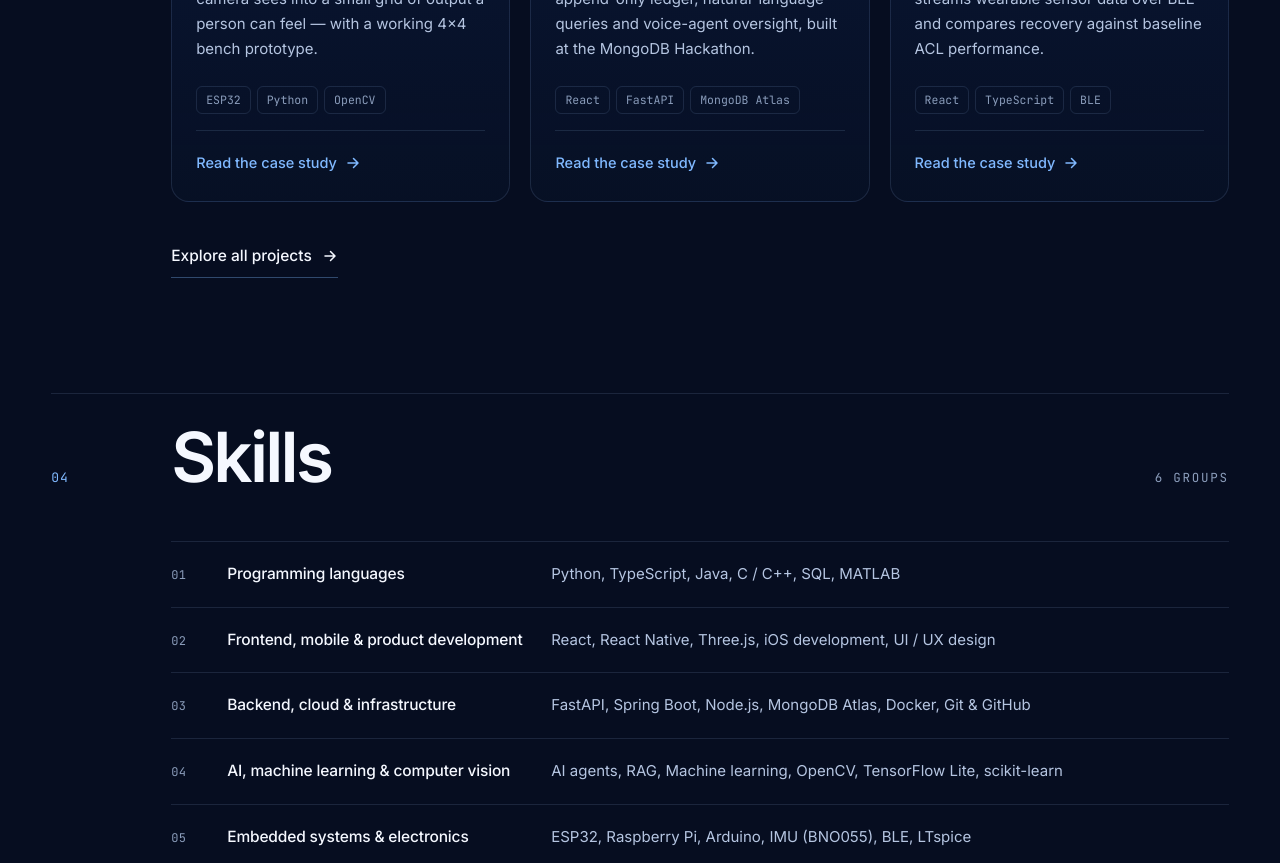
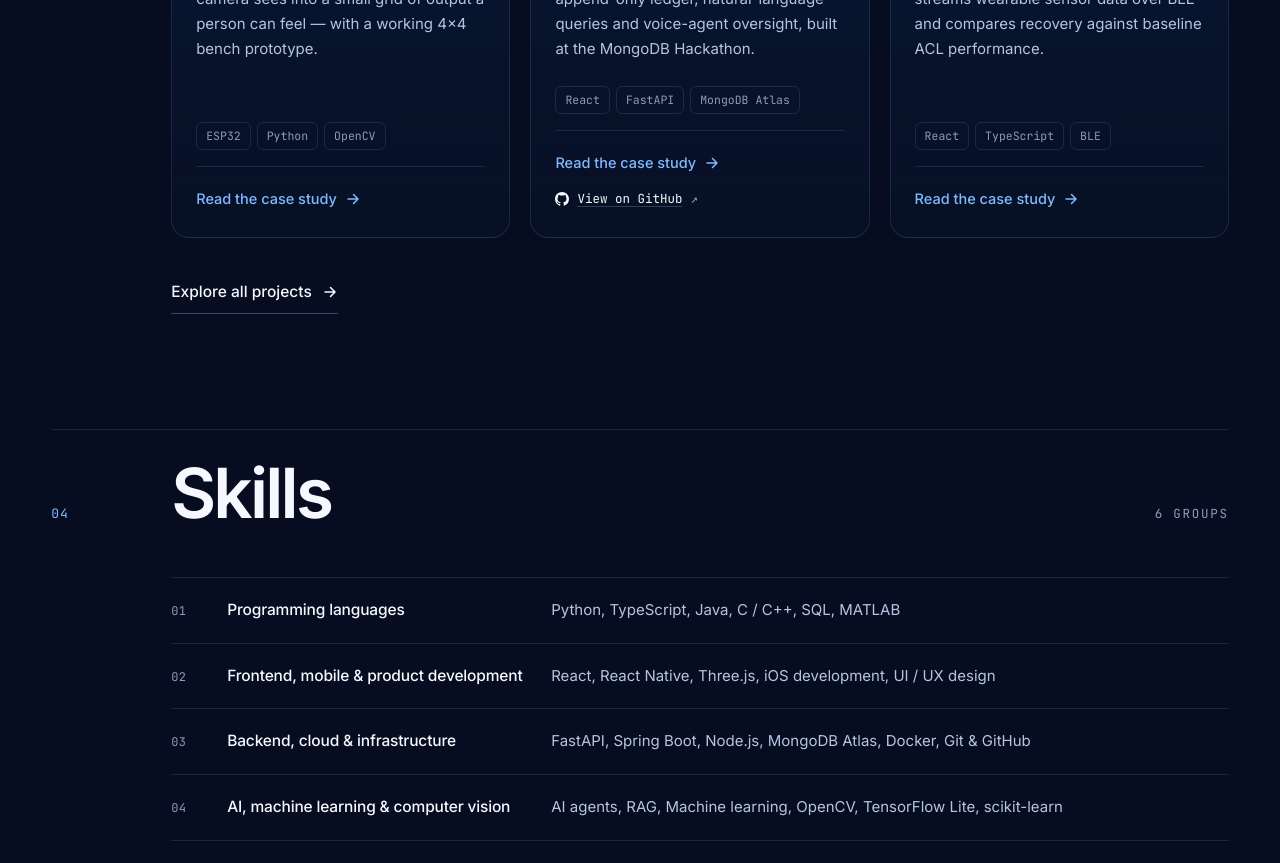
Before and after one commit to smithja06/jaden-smith-portfolio, a React (Vite) app: page / in a window 1280 px wide. Shown: the part 2800-3663 px from the top of the page. Built offline with nearby package versions, Linux system fonts and the light colour scheme.

Commit message:
Link custodyOS to its GitHub repository with a View on GitHub link

```diff
--- a/src/components/Icons.tsx
+++ b/src/components/Icons.tsx
@@ -14,3 +14,10 @@ export const Info = () => (
     <path d="M8 7.2v3.6M8 5.2v.1" stroke="currentColor" strokeWidth="1.5" strokeLinecap="round" />
   </svg>
 );
+
+/** GitHub mark, drawn in the current text colour. */
+export const GitHubIcon = ({ size = 14 }: { size?: number }) => (
+  <svg className="gh-icon" width={size} height={size} viewBox="0 0 16 16" fill="currentColor" aria-hidden="true">
+    <path d="M8 0C3.58 0 0 3.58 0 8c0 3.54 2.29 6.53 5.47 7.59.4.07.55-.17.55-.38 0-.19-.01-.82-.01-1.49-2.01.37-2.53-.49-2.69-.94-.09-.23-.48-.94-.82-1.13-.28-.15-.68-.52-.01-.53.63-.01 1.08.58 1.23.82.72 1.21 1.87.87 2.33.66.07-.52.28-.87.51-1.07-1.78-.2-3.64-.89-3.64-3.95 0-.87.31-1.59.82-2.15-.08-.2-.36-1.02.08-2.12 0 0 .67-.21 2.2.82.64-.18 1.32-.27 2-.27.68 0 1.36.09 2 .27 1.53-1.04 2.2-.82 2.2-.82.44 1.1.16 1.92.08 2.12.51.56.82 1.27.82 2.15 0 3.07-1.87 3.75-3.65 3.95.29.25.54.73.54 1.48 0 1.07-.01 1.93-.01 2.2 0 .21.15.46.55.38A8.013 8.013 0 0 0 16 8c0-4.42-3.58-8-8-8Z" />
+  </svg>
+);
--- a/src/components/content/FeaturedCard.tsx
+++ b/src/components/content/FeaturedCard.tsx
@@ -2,7 +2,7 @@ import { Link } from 'react-router-dom';
 import type { FeaturedCard as Card } from '../../content/featured';
 import { ProjectArt } from '../art/ProjectArt';
 import { Arrow } from '../Icons';
-import { TechList } from './Meta';
+import { RepoLink, TechList } from './Meta';
 import { noBreakHyphens } from '../../lib/text';
 
 /**
@@ -40,6 +40,11 @@ export function FeaturedCard({
           </span>
         </div>
       </Link>
+      {card.repo && (
+        <div className="feat-repo">
+          <RepoLink href={card.repo} name={card.title} />
+        </div>
+      )}
     </article>
   );
 }
--- a/src/components/content/Meta.tsx
+++ b/src/components/content/Meta.tsx
@@ -1,4 +1,5 @@
 import { Link } from 'react-router-dom';
+import { GitHubIcon } from '../Icons';
 import { isProvided, type Evidence, type MediaItem, type Metric } from '../../content/types';
 
 /** Small status pill: '● Working prototype'. */
@@ -48,6 +49,19 @@ export function evidenceItems(e?: Evidence): { label: string; href: string }[] {
   return items;
 }
 
+const isGitHub = (href: string) => /^https:\/\/github\.com\//.test(href);
+
+/** "View on GitHub ↗" with the GitHub mark: small mono text, opens in a new tab. */
+export function RepoLink({ href, name, className = '' }: { href: string; name: string; className?: string }) {
+  return (
+    <a href={href} className={`repo-link ${className}`} target="_blank" rel="noreferrer" aria-label={`${name} on GitHub (opens in a new tab)`}>
+      <GitHubIcon />
+      <span className="repo-link-text">View on GitHub</span>
+      <span className="repo-link-arrow" aria-hidden="true">↗</span>
+    </a>
+  );
+}
+
 export function EvidenceLinks({ evidence, className = 'evidence' }: { evidence?: Evidence; className?: string }) {
   const items = evidenceItems(evidence);
   if (!items.length) return null;
@@ -55,7 +69,9 @@ export function EvidenceLinks({ evidence, className = 'evidence' }: { evidence?:
     <ul className={className}>
       {items.map((l) => (
         <li key={l.href}>
-          {l.href.startsWith('/')
+          {l.label === evidenceLabels.repo && isGitHub(l.href)
+            ? <a href={l.href} className="btn btn-ghost btn-sm" target="_blank" rel="noreferrer"><GitHubIcon /> View on GitHub <span aria-hidden="true">↗</span></a>
+            : l.href.startsWith('/')
             ? <Link to={l.href} className="btn btn-ghost btn-sm">{l.label}</Link>
             : <a href={l.href} className="btn btn-ghost btn-sm" target="_blank" rel="noreferrer">{l.label} <span aria-hidden="true">↗</span></a>}
         </li>
--- a/src/components/content/ProjectGridCard.tsx
+++ b/src/components/content/ProjectGridCard.tsx
@@ -2,6 +2,7 @@ import { Link } from 'react-router-dom';
 import type { FeaturedCard } from '../../content/featured';
 import { Arrow } from '../Icons';
 import { noBreakHyphens } from '../../lib/text';
+import { RepoLink } from './Meta';
 
 const MAX_TAGS = 6;
 
@@ -38,11 +39,7 @@ export function ProjectGridCard({ card }: { card: FeaturedCard }) {
           {card.href.startsWith('/experience') ? 'Read about the role' : 'Read the case study'} <Arrow />
           <span className="sr-only">: {card.title}</span>
         </Link>
-        {card.repo && (
-          <a href={card.repo} className="pgc-repo" target="_blank" rel="noreferrer">
-            GitHub <span aria-hidden="true">↗</span><span className="sr-only"> repository for {card.title}</span>
-          </a>
-        )}
+        {card.repo && <RepoLink href={card.repo} name={card.title} className="pgc-repo" />}
       </div>
     </li>
   );
--- a/src/content/projects/ai-software.ts
+++ b/src/content/projects/ai-software.ts
@@ -268,7 +268,7 @@ export const aiSoftwareProjects: Project[] = [
       { value: '1,024', label: 'embedding dimensions', detail: true },
     ],
     art: 'custody',
-    evidence: { repo: TODO_USER_CONTENT, demo: TODO_USER_CONTENT, video: TODO_USER_CONTENT },
+    evidence: { repo: 'https://github.com/smithja06/custody-os-mongodb-hackathon', demo: TODO_USER_CONTENT, video: TODO_USER_CONTENT },
     media: [],
     caseStudy: {
       built: [
--- a/src/pages/CaseStudy.tsx
+++ b/src/pages/CaseStudy.tsx
@@ -19,7 +19,7 @@ import { ProjectArt } from '../components/art/ProjectArt';
 import { SystemDiagram } from '../components/SystemDiagram';
 import { Arrow, ArrowLeft } from '../components/Icons';
 import { Reveal } from '../components/Reveal';
-import { MediaFigure, MediaGallery, MetricList, TechList, evidenceItems } from '../components/content/Meta';
+import { MediaFigure, MediaGallery, MetricList, RepoLink, TechList, evidenceItems } from '../components/content/Meta';
 import { usePageTitle } from '../hooks/usePageTitle';
 import { useProjectsReturn } from '../hooks/useProjectsReturn';
 import NotFound from './NotFound';
@@ -361,6 +361,7 @@ function ProjectDetail({ p }: { p: Project }) {
             <h1 className="h-section">{noBreakHyphens(p.title)}</h1>
             <p className="lead">{p.summary}</p>
             {core.length > 0 && <TechList tech={core} label="Core technologies" />}
+            {isProvided(p.evidence?.repo) && <RepoLink href={p.evidence!.repo as string} name={p.title} className="case-hero-repo" />}
             <dl className="case-meta">
               {meta.filter(([, v]) => v).map(([k, v]) => (
                 <div key={k}><dt className="mono">{k}</dt><dd>{v}</dd></div>
--- a/src/styles/content.css
+++ b/src/styles/content.css
@@ -695,7 +695,7 @@ button.text-link { background: none; border: 0; padding: 0; font: inherit; curso
 .pgc-text { color: var(--text-secondary); font-size: 15px; line-height: 1.65; }
 .pgc-tags { list-style: none; display: flex; flex-wrap: wrap; gap: 6px; margin-top: auto; padding-top: 8px; }
 .pgc-tags li { font-family: var(--font-mono); font-size: 11.5px; padding: 4px 9px; border-radius: 6px; border: 1px solid var(--line-subtle); color: var(--text-muted); }
-.pgc-foot { display: flex; align-items: center; justify-content: space-between; gap: 12px; padding-top: 14px; border-top: 1px solid var(--line-subtle); }
+.pgc-foot { display: flex; flex-wrap: wrap; align-items: center; justify-content: space-between; gap: 0 12px; padding-top: 14px; border-top: 1px solid var(--line-subtle); }
 .pgc-link { display: inline-flex; align-items: center; gap: 8px; min-height: 36px; color: var(--blue-soft); font-size: 14.5px; font-weight: 500; }
 /* The case-study link covers the whole card. */
 .pgc-link::after { content: ''; position: absolute; inset: 0; border-radius: inherit; }
@@ -703,8 +703,26 @@ button.text-link { background: none; border: 0; padding: 0; font: inherit; curso
 .pgc-link:focus-visible::after { outline: 2px solid var(--focus-ring); outline-offset: 3px; border-radius: 18px; }
 .pgc-link .arrow { transition: transform var(--dur-fast) var(--ease-out); }
 .pgc:hover .pgc-link .arrow { transform: translateX(3px); }
-.pgc-repo { position: relative; z-index: 1; display: inline-flex; align-items: center; gap: 6px; min-height: 36px; font-family: var(--font-mono); font-size: 12.5px; color: var(--text-secondary); }
-.pgc-repo:hover { color: var(--text-primary); }
+.pgc-repo { position: relative; z-index: 1; min-height: 36px; }
+
+/* "View on GitHub ↗": GitHub mark + small mono label, as on project cards. */
+.repo-link { display: inline-flex; align-items: center; gap: 8px; width: fit-content; white-space: nowrap; font-family: var(--font-mono); font-size: 12.5px; color: var(--text-primary); }
+.repo-link .gh-icon { flex: none; }
+.repo-link-text { text-decoration: underline; text-decoration-color: var(--line-strong); text-underline-offset: 3px; transition: text-decoration-color var(--dur-fast); }
+.repo-link:hover .repo-link-text { text-decoration-color: currentColor; }
+.repo-link-arrow { color: var(--text-muted); transition: transform var(--dur-fast) var(--ease-out); }
+.repo-link:hover .repo-link-arrow { transform: translateX(2px); }
+.btn .gh-icon { flex: none; }
+/* Repository link sits on the same line as "Read the case study", outside the card link. */
+.feat-card { position: relative; }
+.feat-repo { position: absolute; right: 26px; bottom: 26px; display: flex; align-items: center; min-height: 23px; }
+/* Narrow cards: no room beside the CTA, so it drops below a divider. */
+@media (max-width: 560px) {
+  .feat-card { flex-direction: column; }
+  .feat-repo { position: static; margin: 0 26px; padding: 14px 0 20px; border-top: 1px solid var(--line-subtle); }
+}
+.case-hero-repo { min-height: 32px; }
+@media (prefers-reduced-motion: reduce) { .repo-link-arrow { transition: none; } }
 @media (prefers-reduced-motion: reduce) { .pgc, .pgc-link .arrow { transition: none; } }
 
 /* Experience: three roles as an editorial list */
```
Also changed, not shown: 1 other file (tests, documents, lock files or other folders).
